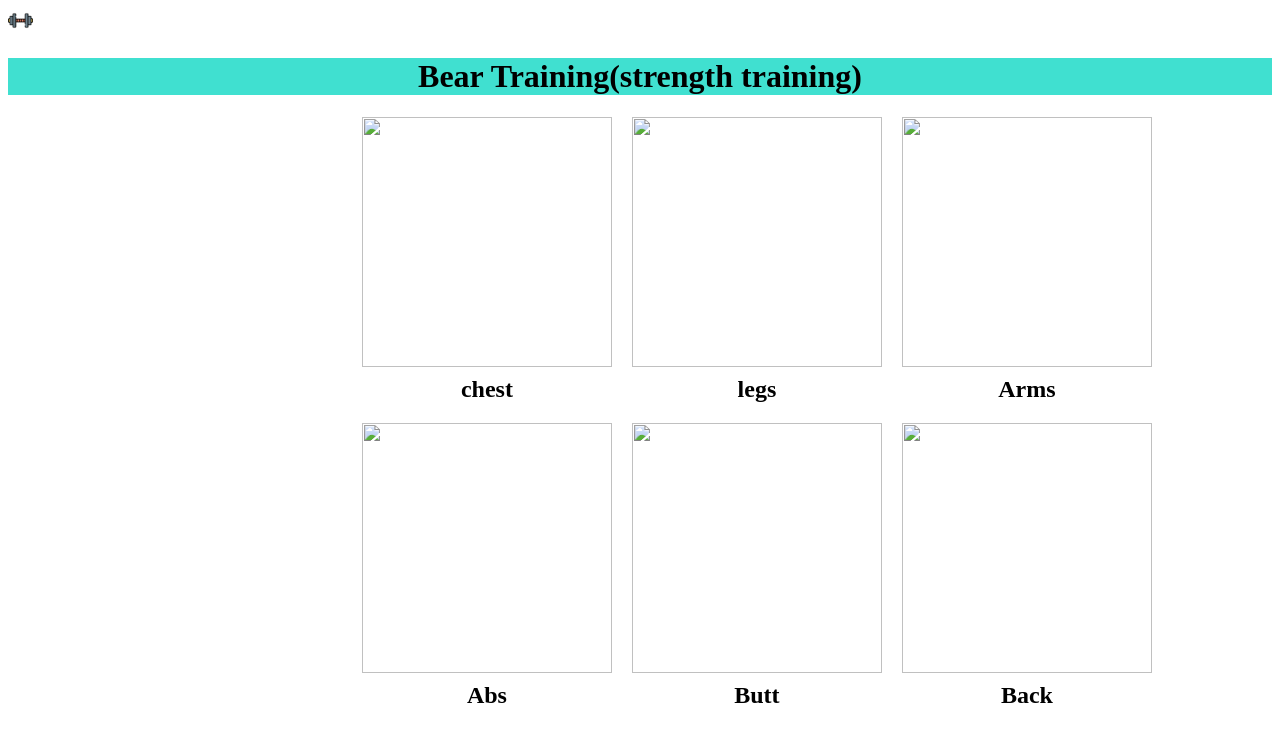
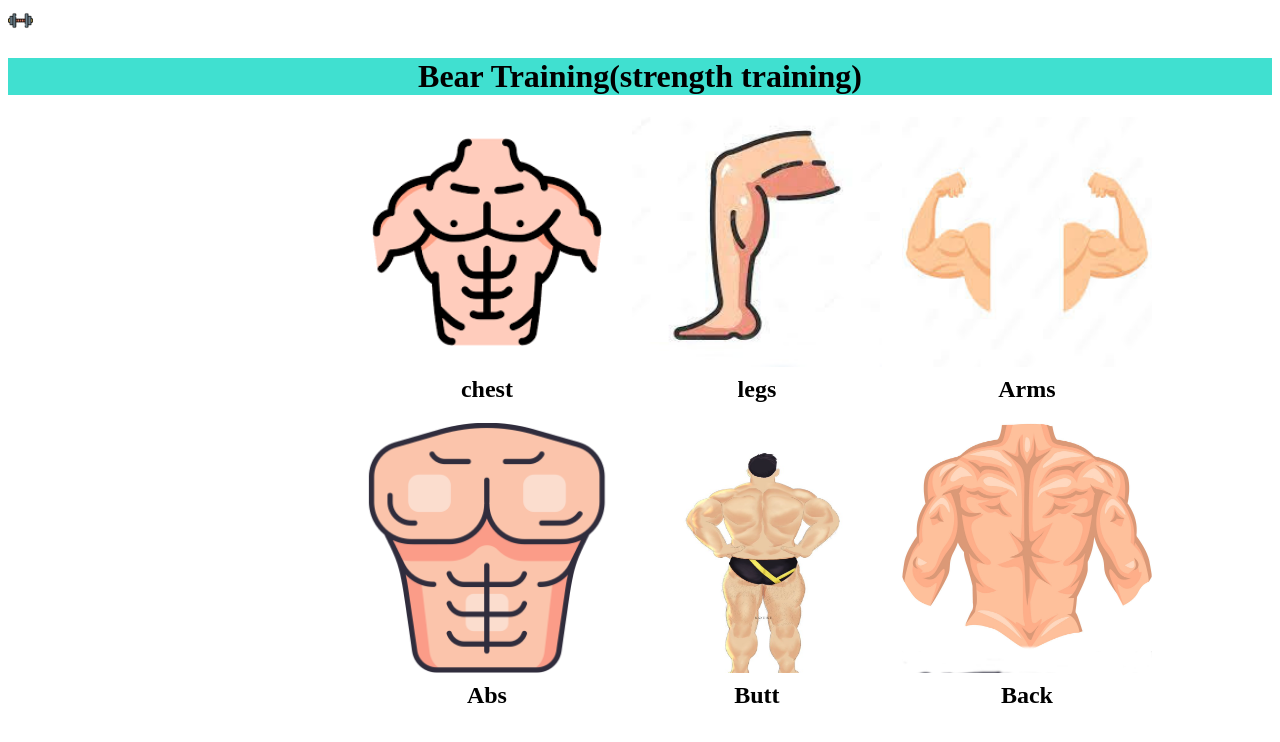
Before and after one commit to bonkbork/ChabotHacks2024, a plain HTML site: page beginner_strength.html in a window 1280 px wide. Shown: the top 742 px of the page. Drawn offline with Linux system fonts and the light colour scheme; files whose address does not match are found by name.

Commit message:
Update beginner_strength.html

```diff
--- a/beginner_strength.html
+++ b/beginner_strength.html
@@ -11,29 +11,29 @@
     <h1>Bear Training(strength training)</h1>
     <div id="box1" class="container">
         <div class="item">
-            <a href="https://www.youtube.com/watch?v=AhdtowFDKT0"><img src="image/chest.png" height="250" width="250"></a>
+            <a href="https://www.youtube.com/watch?v=AhdtowFDKT0"><img src="chest.png" height="250" width="250"></a>
             <h2>chest</h2>
         </div>
         <div class="item">
-            <a href="https://www.youtube.com/watch?v=kXo7osia8W4"><img src="image/legs.jpg" height="250" width="250"></a>
+            <a href="https://www.youtube.com/watch?v=kXo7osia8W4"><img src="legs.jpg" height="250" width="250"></a>
             <h2>legs</h2>
         </div>
         <div class="item">
-            <a href="https://www.youtube.com/watch?v=vKpDO5NJ5KA"><img src="image/arms.jpeg" height="250" width="250"></a>
+            <a href="https://www.youtube.com/watch?v=vKpDO5NJ5KA"><img src="arms.jpeg" height="250" width="250"></a>
             <h2>Arms</h2>
         </div>
     </div>
     <div id="box2" class="container">
         <div class="item">
-            <a href="https://www.youtube.com/watch?v=5bgVXyP0IIM"><img src="image/abs.png" height = "250" width="250"></a>
+            <a href="https://www.youtube.com/watch?v=5bgVXyP0IIM"><img src="abs.png" height = "250" width="250"></a>
             <h2>Abs</h2>
         </div>
         <div class="item">
-            <a href="https://www.youtube.com/watch?v=NTsQjy_s1Fo"><img src="image/butt.jpeg" height = "250" width="250"></a>
+            <a href="https://www.youtube.com/watch?v=NTsQjy_s1Fo"><img src="butt.jpeg" height = "250" width="250"></a>
             <h2>Butt</h2>
         </div>
         <div class="item">
-            <a href="https://www.youtube.com/watch?v=SEb4B7iW3dY"><img src="image/back.jpeg" height = "250" width="250"></a>
+            <a href="https://www.youtube.com/watch?v=SEb4B7iW3dY"><img src="back.jpeg" height = "250" width="250"></a>
             <h2>Back</h2>
         </div>
     </div>
```
